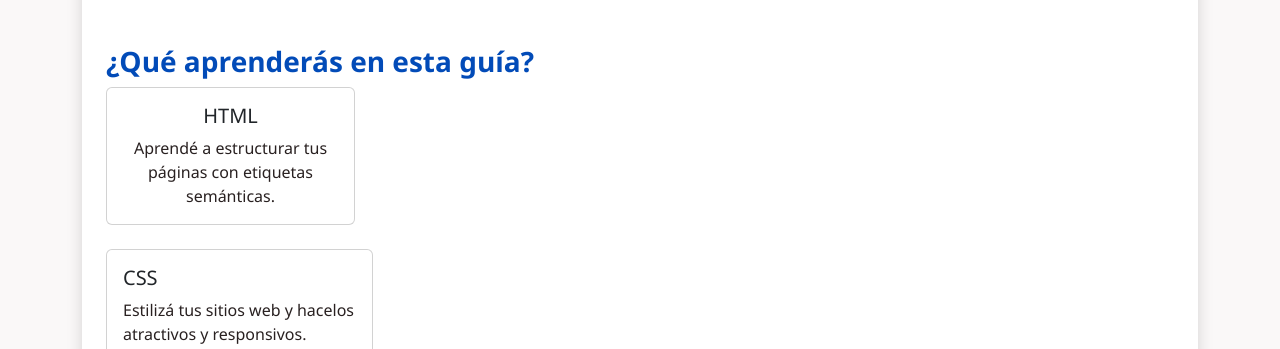
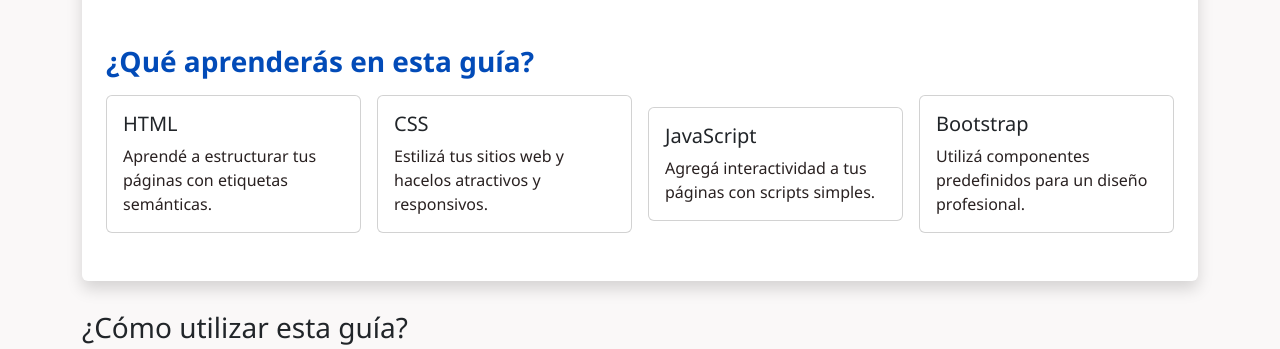
Before and after one commit to tinag1144/primerParcial, a plain HTML site: page primer-parcial-tlp1/primer-parcial-tlp1/index.html in a window 1280 px wide. Shown: the part 435-784 px from the top of the page. Drawn offline with nearby package versions, Linux system fonts and the light colour scheme.

Commit message:
Se revisó el código nuevamente y se realizaron más correcciones en la estructura

```diff
--- a/primer-parcial-tlp1/primer-parcial-tlp1/index.html
+++ b/primer-parcial-tlp1/primer-parcial-tlp1/index.html
@@ -15,6 +15,7 @@
     </div>
   </header>
 
+  <!-- BARRA DE NAVEGACIÓN ARREGLADA -->
   <nav class="navbar navbar-expand-lg navbar-dark bg-dark">
       <div class="container">
         <a class="navbar-brand" href="#">Guía Web</a>
@@ -28,8 +29,10 @@
             <li class="nav-item"><a class="nav-link" href="evaluacion.html">Evaluación</a></li>
           </ul>
         </div>
+      </div>
     </nav>
 
+    <!-- CONTENIDO PRINCIPAL DE LA PÁGINA  -->
   <main class="container my-5">
     <article class="bg-white shadow rounded p-4">
       <section class="mb-5">
@@ -37,15 +40,14 @@
         <p>La programación web es el conjunto de técnicas y tecnologías que permiten crear sitios y aplicaciones que funcionan en navegadores. Incluye el diseño visual, la estructura del contenido, la interacción con el usuario y la conexión con servidores.</p>
       </section>
 
-      <section class="mb-5">
+      <section class="row gx-3 gy-2 align-items-center">
         <h3>¿Qué aprenderás en esta guía?</h3>
-        <div class="row text-center">
+
         <div class="col-md-3 mb-4">
             <div class="card h-100">
               <div class="card-body">
                 <h5 class="card-title">HTML</h5>
                 <p class="card-text">Aprendé a estructurar tus páginas con etiquetas semánticas.</p>
-              </div>
               </div>
             </div>
           </div>
```
Also changed, not shown: primer-parcial-tlp1/primer-parcial-tlp1/evaluacion.html (+6 -5 lines), primer-parcial-tlp1/primer-parcial-tlp1/temario.html (+4 -2 lines). Lines whose indentation alone changed are shown as unchanged.
